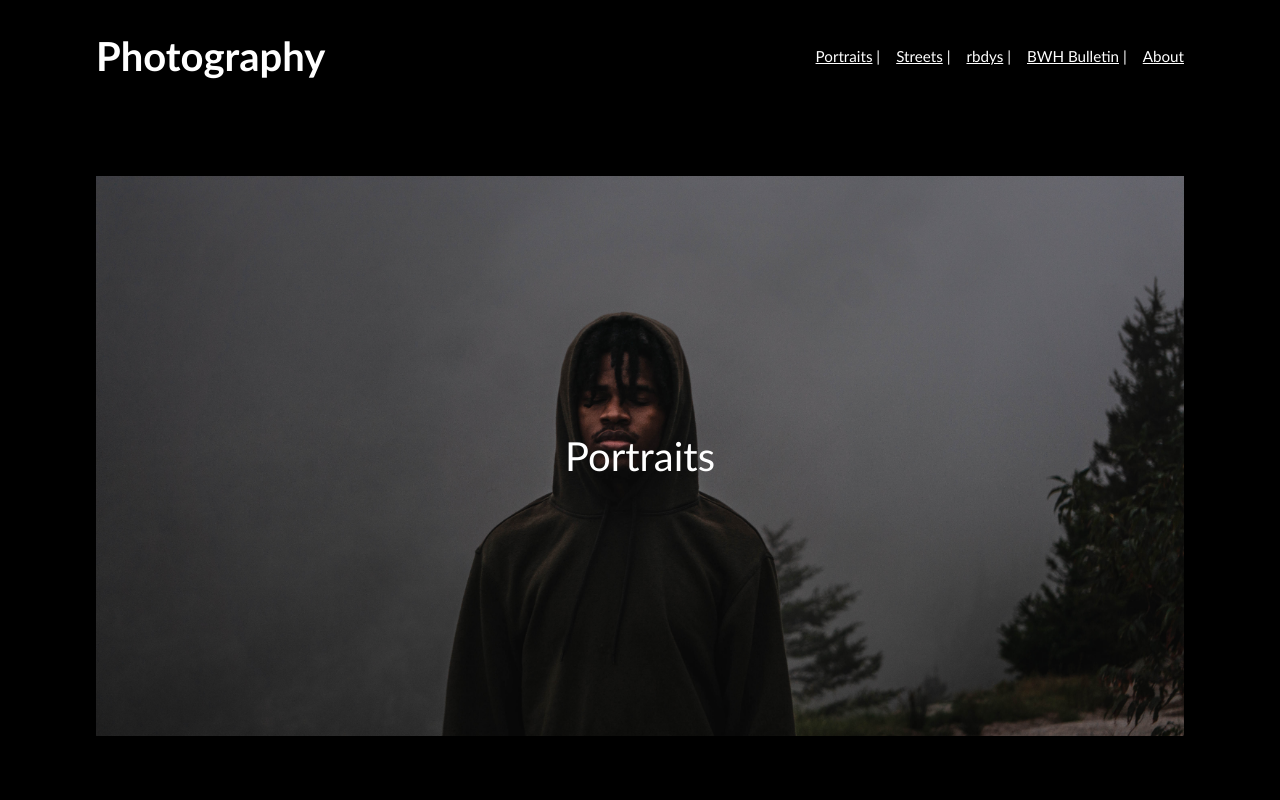
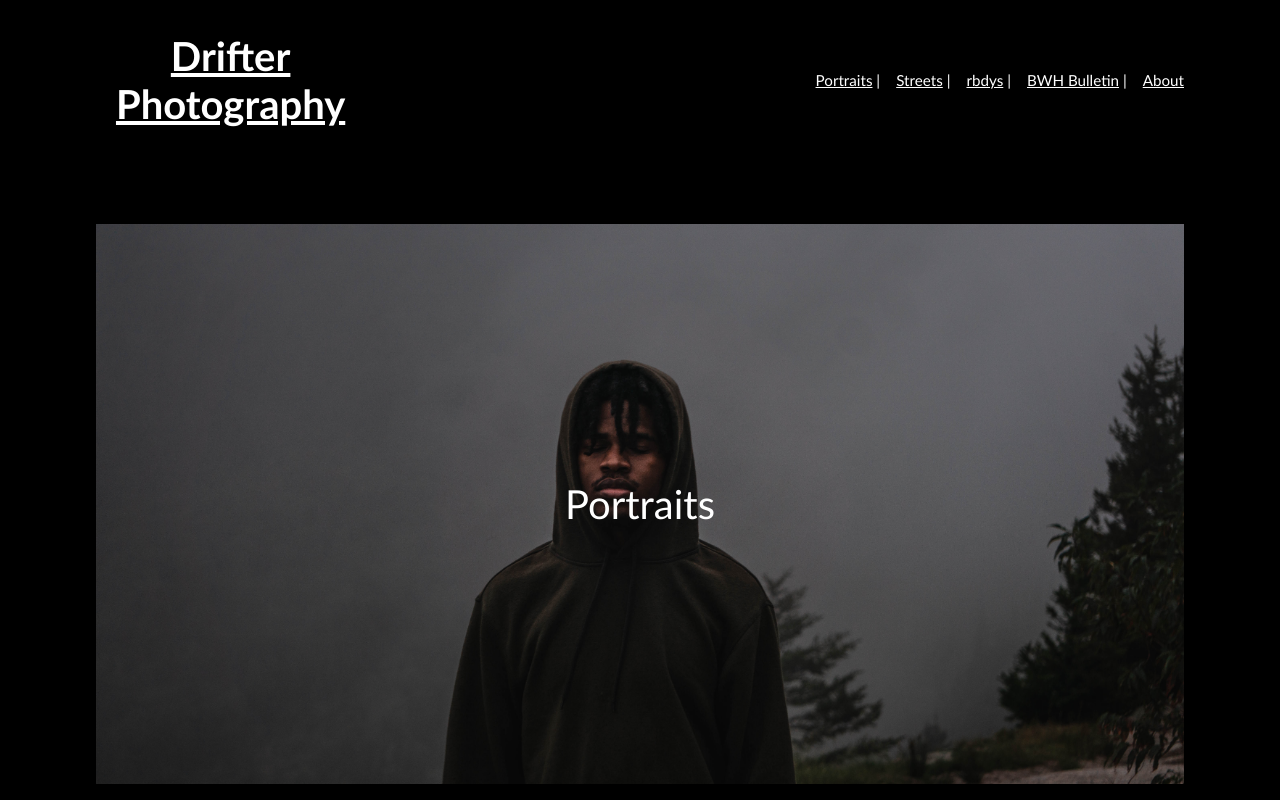
Before and after one commit to dmychel/personal-website, a React (Vite) app: page / in a window 1280 px wide. Shown: the top 800 px of the page. Built offline with nearby package versions, Linux system fonts and the light colour scheme.

Commit message:
Changed header

```diff
--- a/src/components/Header.jsx
+++ b/src/components/Header.jsx
@@ -11,7 +11,7 @@
 function Header() {
     return (
         <header className={styles.header}>
-            <h1>Photography</h1>
+            <h1><Link to='/'>Drifter Photography</Link></h1>
             <ul className={styles.headerUL}>
                 <li><Link to='/photography/portraits' >Portraits</Link> |</li>
                 <li><Link to='/photography/streets'>Streets</Link> |</li>
```
